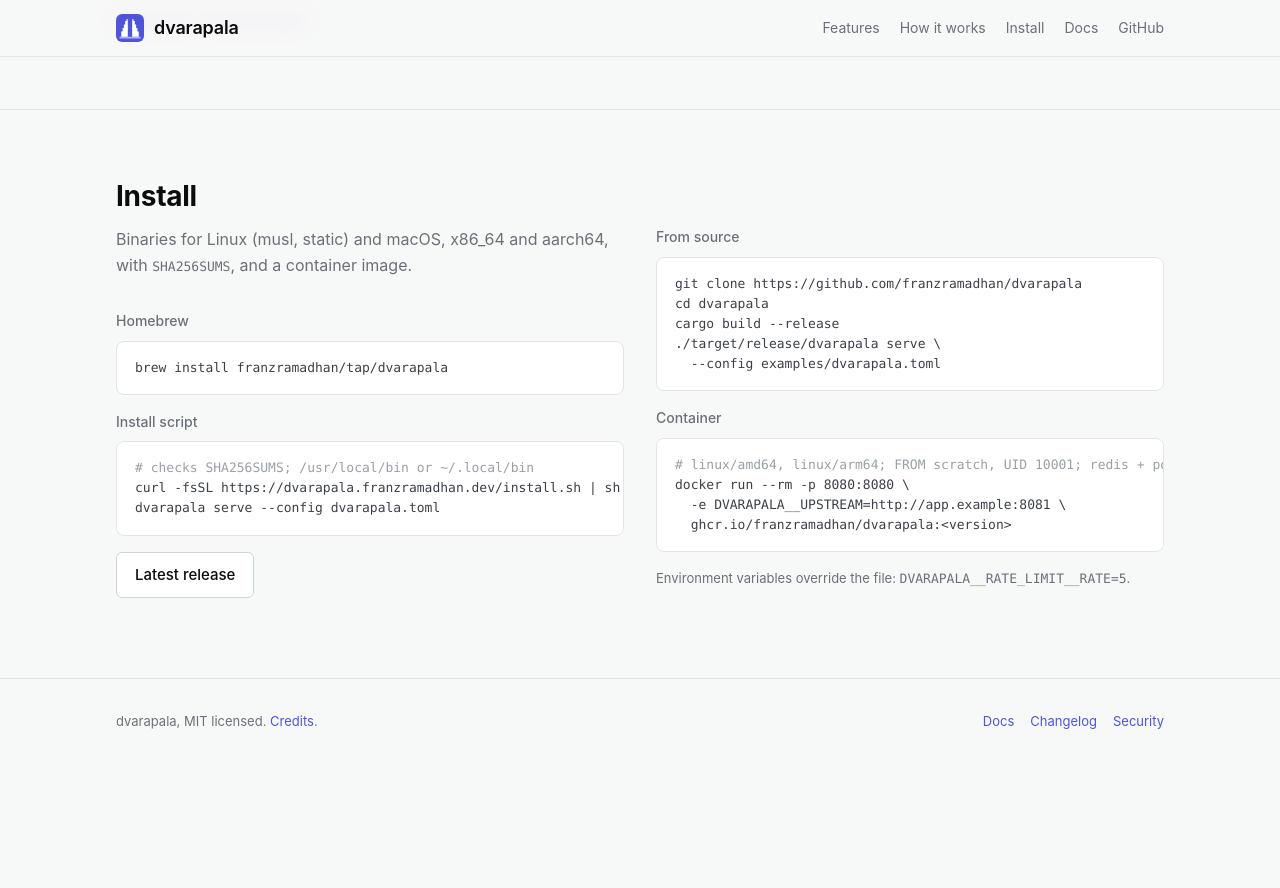
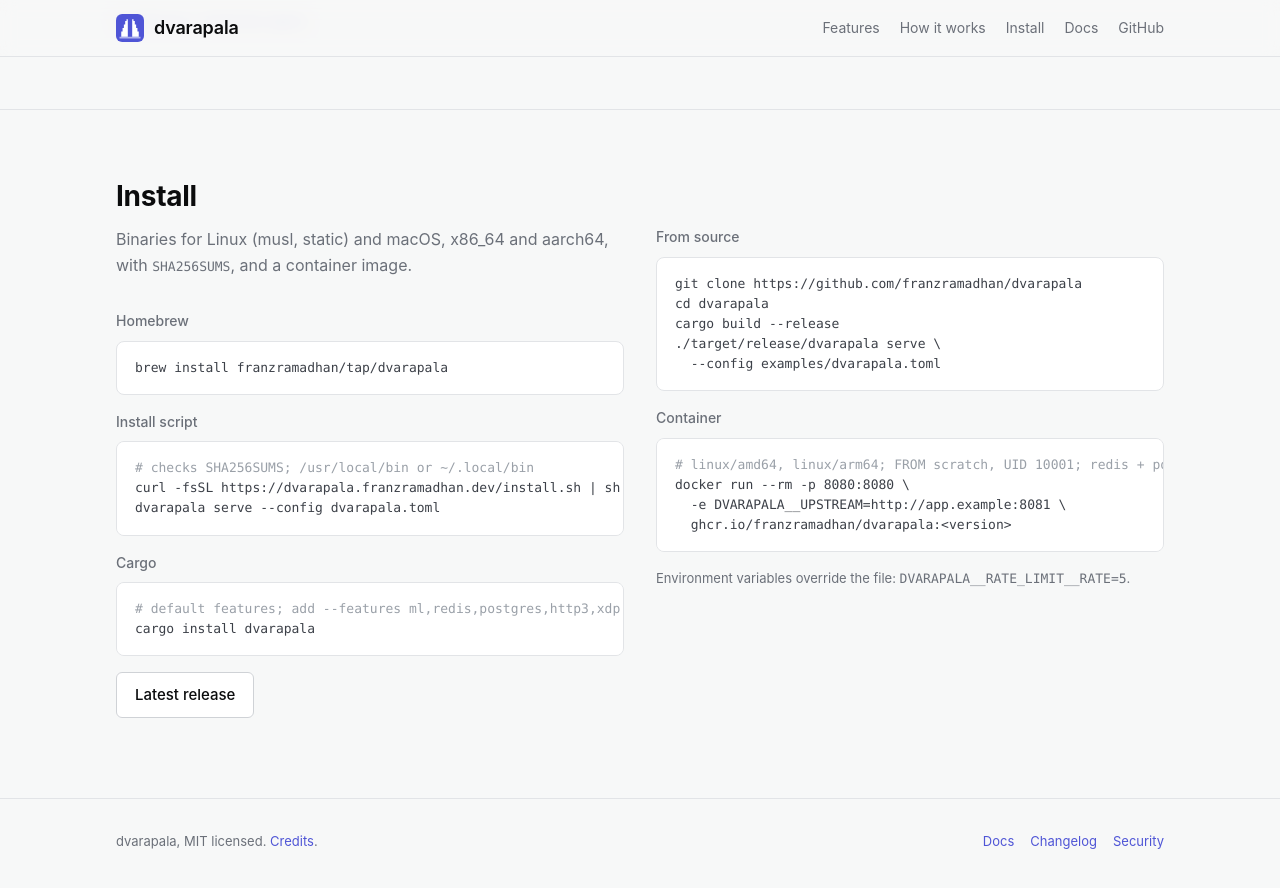
Before and after one commit to franzramadhan/dvarapala, a Jekyll site: the page site/index.html, which Jekyll copies as it is, in a window 1280 px wide and 900 px high, scrolled down 3479 px. Shown: the top 888 px of the window. Built offline with Jekyll 4.4.1, drawn with Linux system fonts in a browser that asks for light colours; before the commit the page ends 4258 px from its top, so only the background shows below that.

Commit message:
docs: cargo install on the landing page, admin-ui example in the index (#208)
- `site/index.html`: a Cargo block (`cargo install dvarapala`) in
Install.
- `examples/README.md`: the missing `admin-ui.toml` row.

```diff
--- a/site/index.html
+++ b/site/index.html
@@ -129,6 +129,9 @@
 <pre><span class="c"># checks SHA256SUMS; /usr/local/bin or ~/.local/bin</span>
 curl -fsSL https://dvarapala.franzramadhan.dev/install.sh | sh
 dvarapala serve --config dvarapala.toml</pre>
+        <h3 class="label">Cargo</h3>
+<pre><span class="c"># default features; add --features ml,redis,postgres,http3,xdp</span>
+cargo install dvarapala</pre>
         <p><a class="btn" href="https://github.com/franzramadhan/dvarapala/releases/latest">Latest release</a></p>
       </div>
       <div>
```
Also changed, not shown: examples/README.md.
